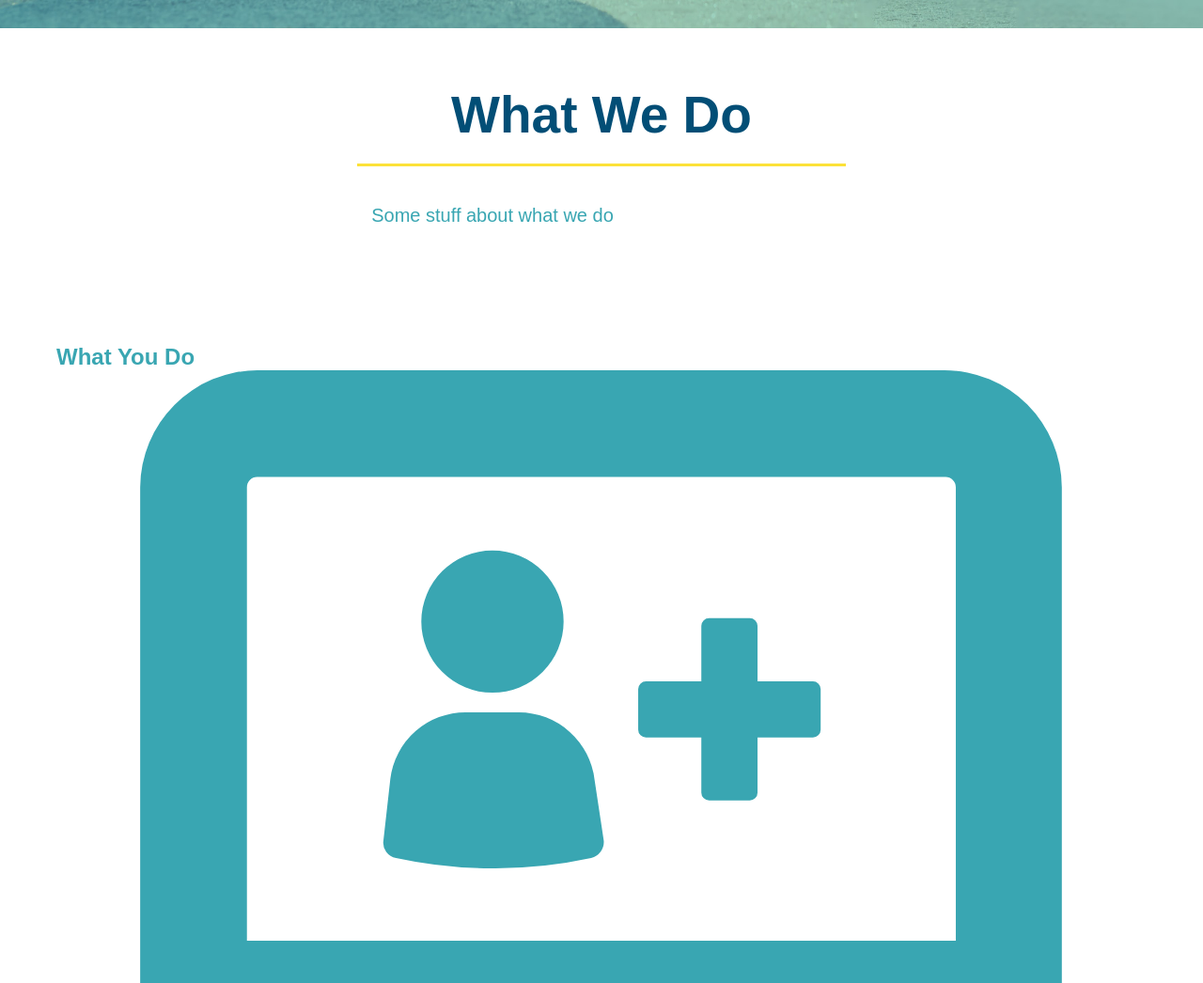
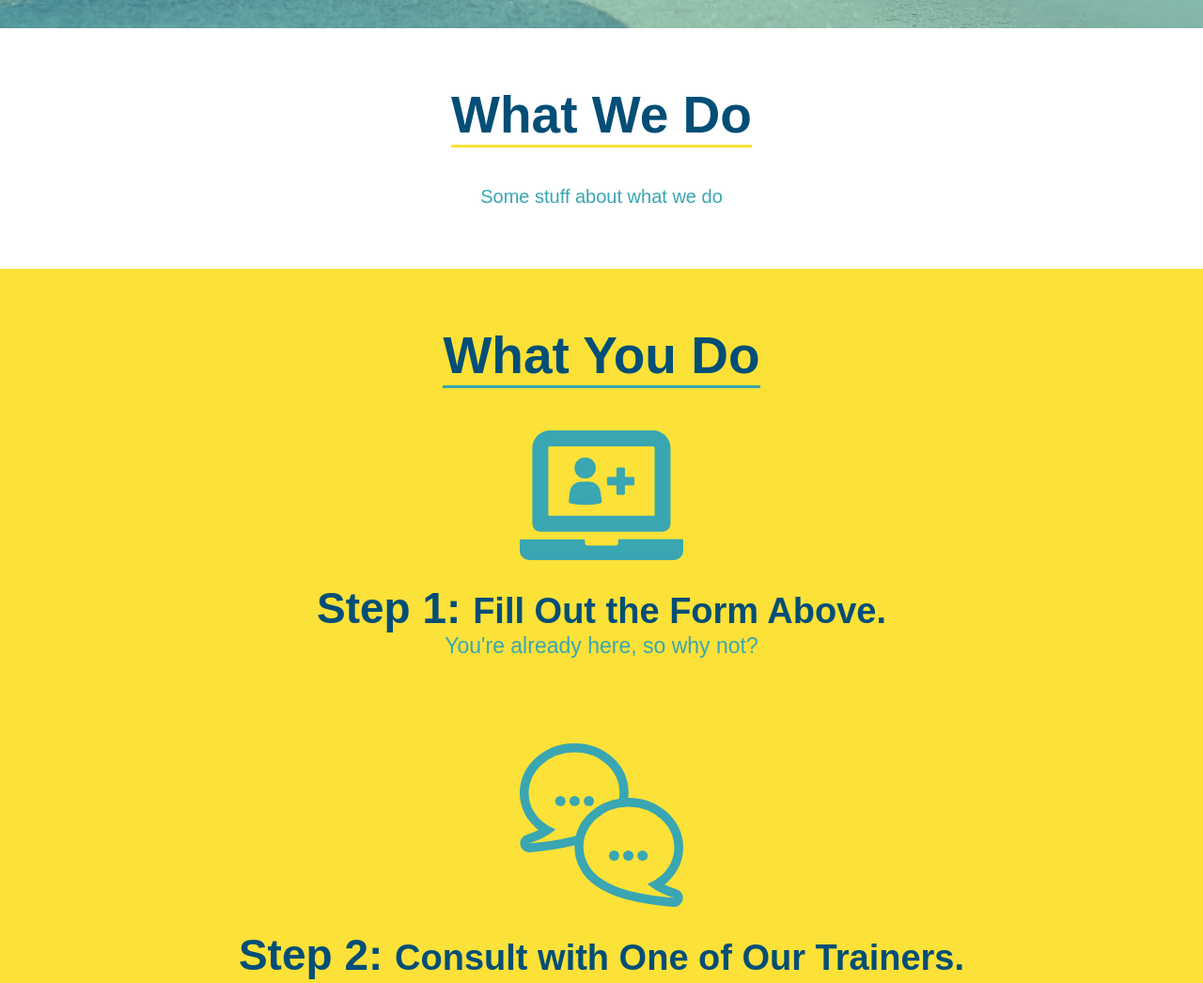
Before and after one commit to godwinbw/run-buddy, a plain HTML site: page index.html in a window 1280 px wide. Shown: the part 652-1698 px from the top of the page at 94% size. Drawn offline with Linux system fonts and the light colour scheme.

Commit message:
style what you do section

```diff
--- a/assets/css/style.css
+++ b/assets/css/style.css
@@ -130,19 +130,56 @@ section {
   text-align: center;
 }
 
-.intro h2 {
-  font-size: 55px;
-  color: #024e76;
-  margin-bottom: 35px;
-  padding: 0 100px 20px 100px;
-  border-bottom: 3px solid;
-  border-color: #fce138;
-  display: inline-block;
-}
-
 .intro p {
   line-height: 1.7;
   color: #39a6b2;
   width: 80%;
   font-size: 20px;
+  margin: 0 auto;
 }
+
+.steps {
+  text-align: center;
+  background: #fce138;
+}
+
+.section-title {
+  font-size: 55px;
+  color: #024e76;
+  margin-bottom: 35px;
+  padding: 0 100px 20px 100 px;
+  display: inline-block;
+  border-bottom: 3px solid;
+}
+
+.primary-border {
+  border-color: #fce138;
+}
+
+.secondary-border {
+  border-color: #39a6b2;
+}
+
+.steps div {
+  margin-bottom: 80px;
+}
+
+.steps img {
+  width: 15%;
+  margin: 10px 0;
+}
+
+.steps h3 {
+  color: #024e76;
+  font-size: 46px;
+  margin-top: 10px;
+}
+
+.steps p {
+  color: #39a6b2;
+  font-size: 23px;
+}
+
+.steps span {
+  font-size: 38px;
+}
--- a/index.html
+++ b/index.html
@@ -68,38 +68,38 @@
 
     <!-- "what we do" section -->
     <section id="what-we-do" class="intro">
-      <h2>What We Do</h2>
+      <h2 class="section-title primary-border">What We Do</h2>
       <p>
           Some stuff about what we do
       </p>
     </section>
 
     <!-- "what you do" section -->
-    <section id="what-you-do">
-      <h2>What You Do</h2>
+    <section id="what-you-do" class="steps">
+      <h2 class="section-title secondary-border">What You Do</h2>
 
       <div>
           <!-- insert this img element -->
           <img src="./assets/images/step-1.svg" alt="" />
-          <h3>Step 1: Fill Out the form above</h3>
+          <h3>Step 1: <span>Fill Out the Form Above.</span></h3>
           <p>You're already here, so why not?</p>
       </div>
 
       <div>
           <img src="./assets/images/step-2.svg" alt="" />
-          <h3>Step 2: Consult with One of Our Trainers.</h3>
+          <h3>Step 2: <span>Consult with One of Our Trainers.</span></h3>
           <p>Are you here to build muscle, lose weight, or just feel good?</p>
       </div>
 
       <div>
           <img src="./assets/images/step-3.svg" alt="" />
-          <h3>Step 3: Get Running.</h3>
+          <h3>Step 3: <span>Get Running.</span></h3>
           <p>Hit the ground running (literally) once your trainer lays out your plan.</p>
       </div>
 
       <div>
           <img src="./assets/images/step-4.svg" alt="" />
-          <h3>Step 4: See Results.</h3>
+          <h3>Step 4: <span>See Results.</span></h3>
           <p>Bi-weekly checkins with your trainer will keep you focused</p>
       </div>
     </section>
```
